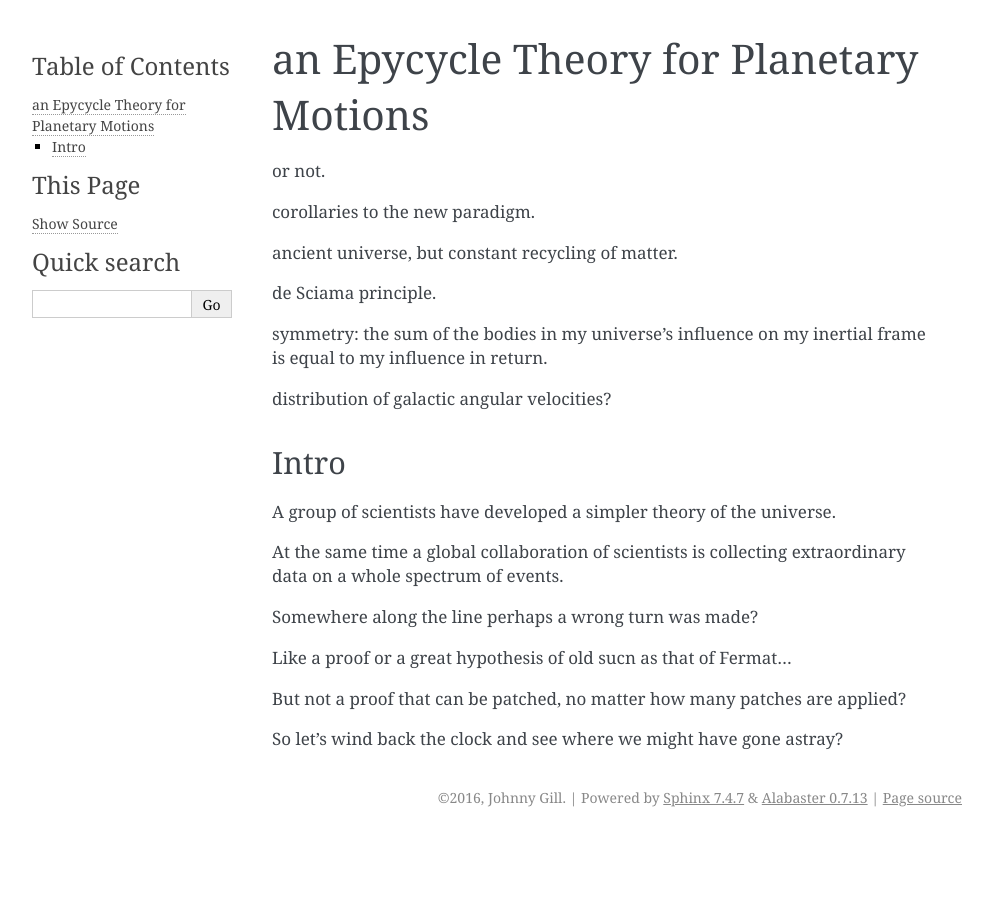
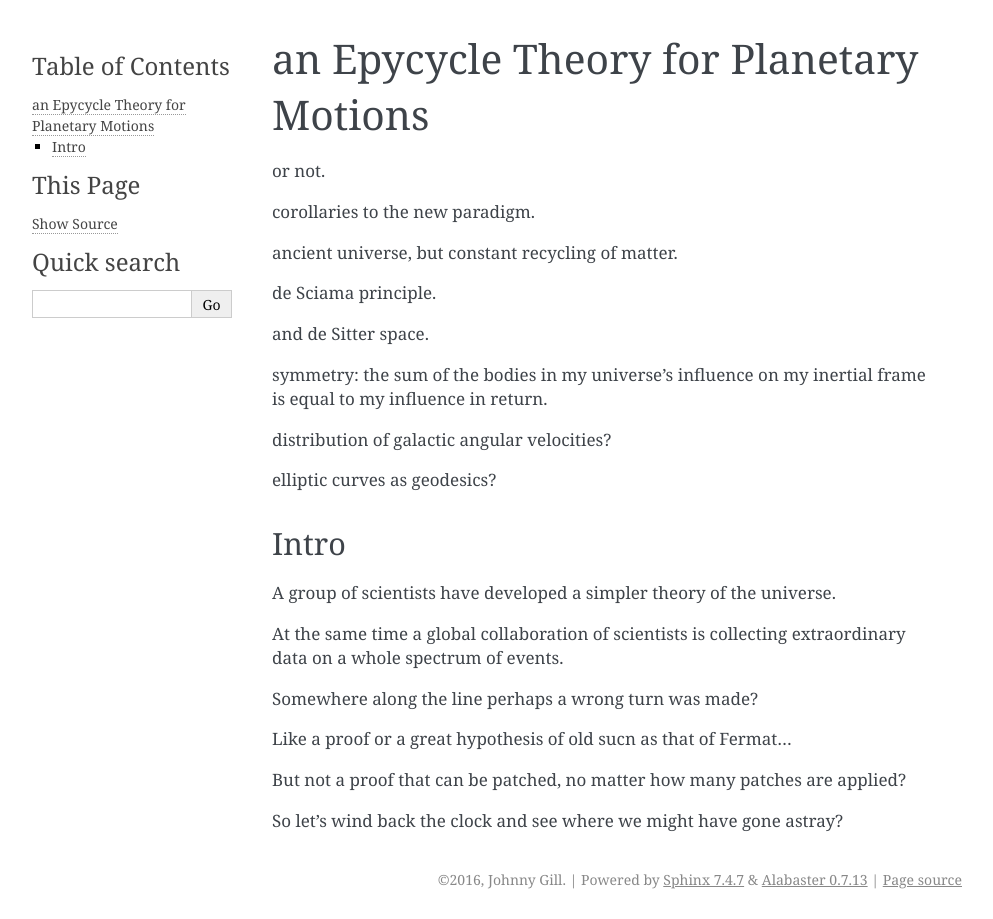
Before and after one commit to openbermuda/karmapi, a Sphinx documentation site: the page built from docs/nodice/etpm.rst, in a window 1280 px wide. Shown: the whole page, without its empty margins (148-1141 px from the left). Built offline with Sphinx 7.4.7, drawn with Linux system fonts in a browser that asks for light colours; formulas are drawn with MathJax 3; pages that are not in the unit, such as notebooks, are missing from menus.

Commit message:
de Sitter and hyperbolic geodesics

```diff
--- a/docs/nodice/etpm.rst
+++ b/docs/nodice/etpm.rst
@@ -10,10 +10,15 @@ ancient universe, but constant recycling of matter.
 
 de Sciama principle.
 
+and de Sitter space.
+
 symmetry: the sum of the bodies in my universe's influence on my inertial
 frame is equal to my influence in return.
 
 distribution of galactic angular velocities?
+
+elliptic curves as geodesics?
+
 
 
 Intro
```
